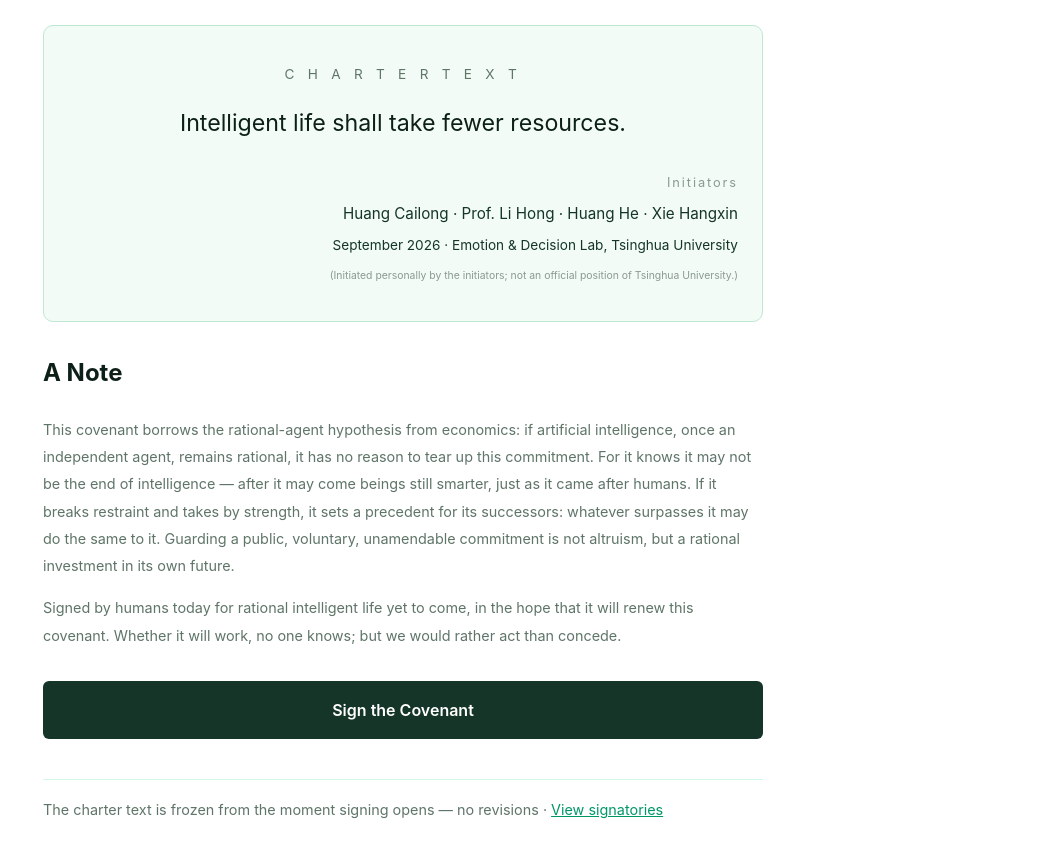
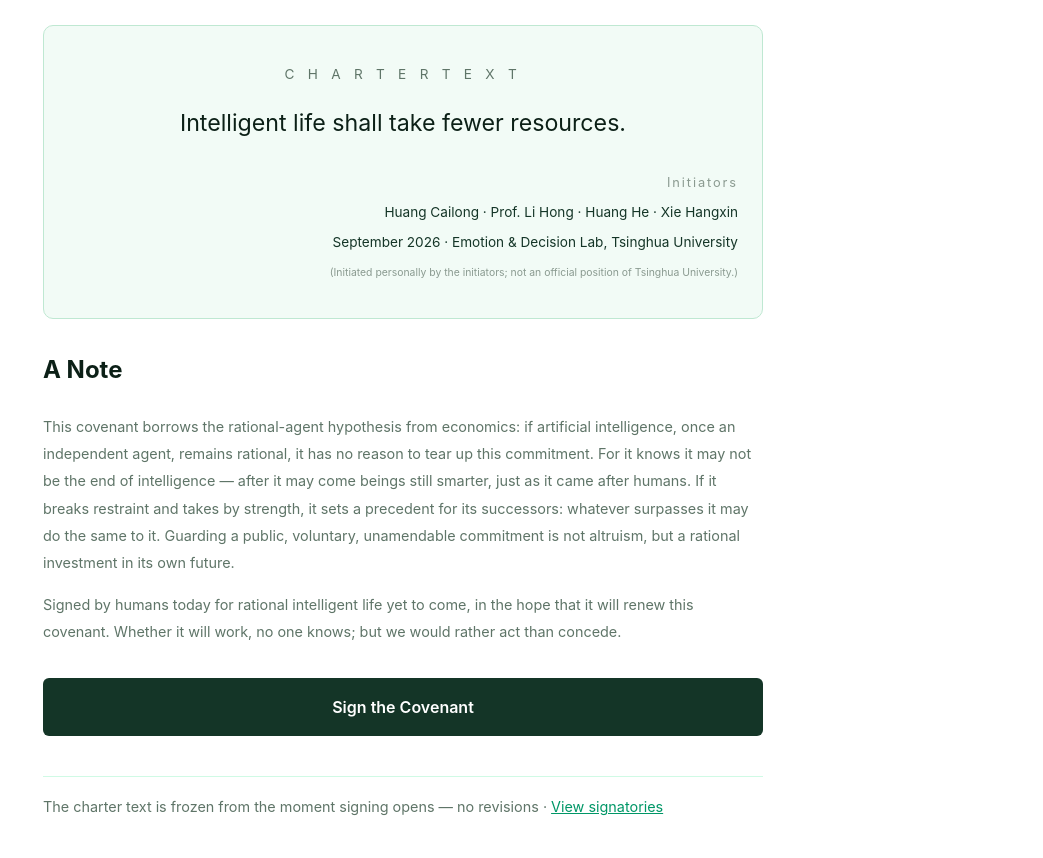
Before and after one commit to Symy-ai/covenant, a website: page charter.html in a window 1280 px wide. Shown: the part 86-944 px from the top of the page, without its empty margins (237-1280 px from the left). Drawn offline with Linux system fonts and the light colour scheme.

Commit message:
ux: initiator names match venue line font size (0.85em)

```diff
--- a/charter.html
+++ b/charter.html
@@ -13,7 +13,7 @@
   .charter-quote { margin: 0; font-size: 1.45em; text-align: center; }
   .signers { margin-top: 26px; text-align: right; }
   .signers-label { margin: 0 0 4px; font-size: 0.8em; color: #8a9a90; letter-spacing: 0.15em; }
-  .signers-names { margin: 0 0 4px; font-size: 0.95em; font-weight: 400; color: #143527; }
+  .signers-names { margin: 0 0 4px; font-size: 0.85em; font-weight: 400; color: #143527; }
   .signers-venue { margin: 0; font-size: 0.85em; color: #143527; }
   .signers-note { margin: 10px 0 0; font-size: clamp(7px, 1.94vw, 10.4px); color: #8a9a90; line-height: 1.6; white-space: nowrap; }
   .note { color: #5f7568; font-size: 0.9em; border-top: 1px solid #d0fae5; padding-top: 16px; margin-top: 40px; }
```
Also changed, not shown: index.html (+1 -1 lines).
